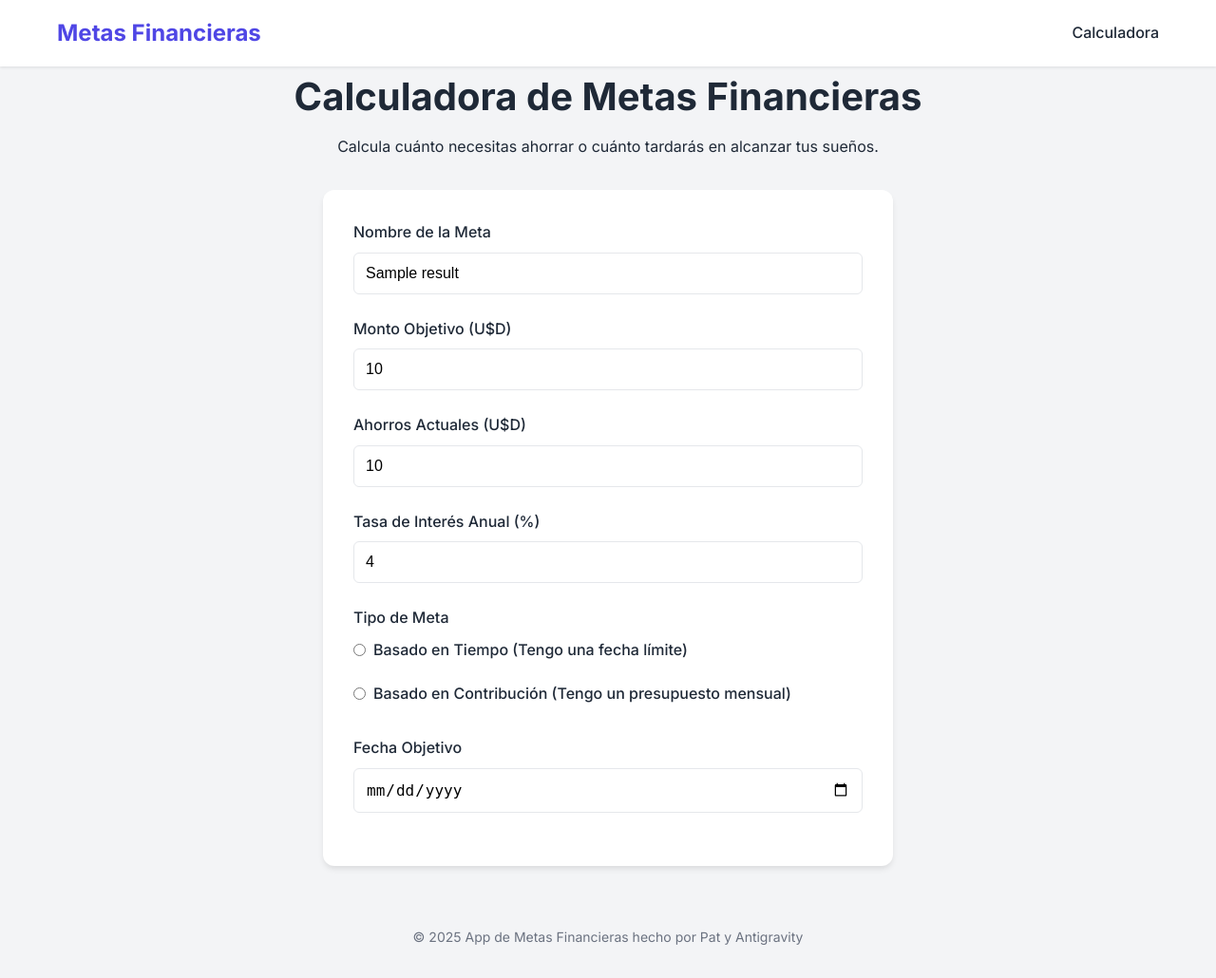
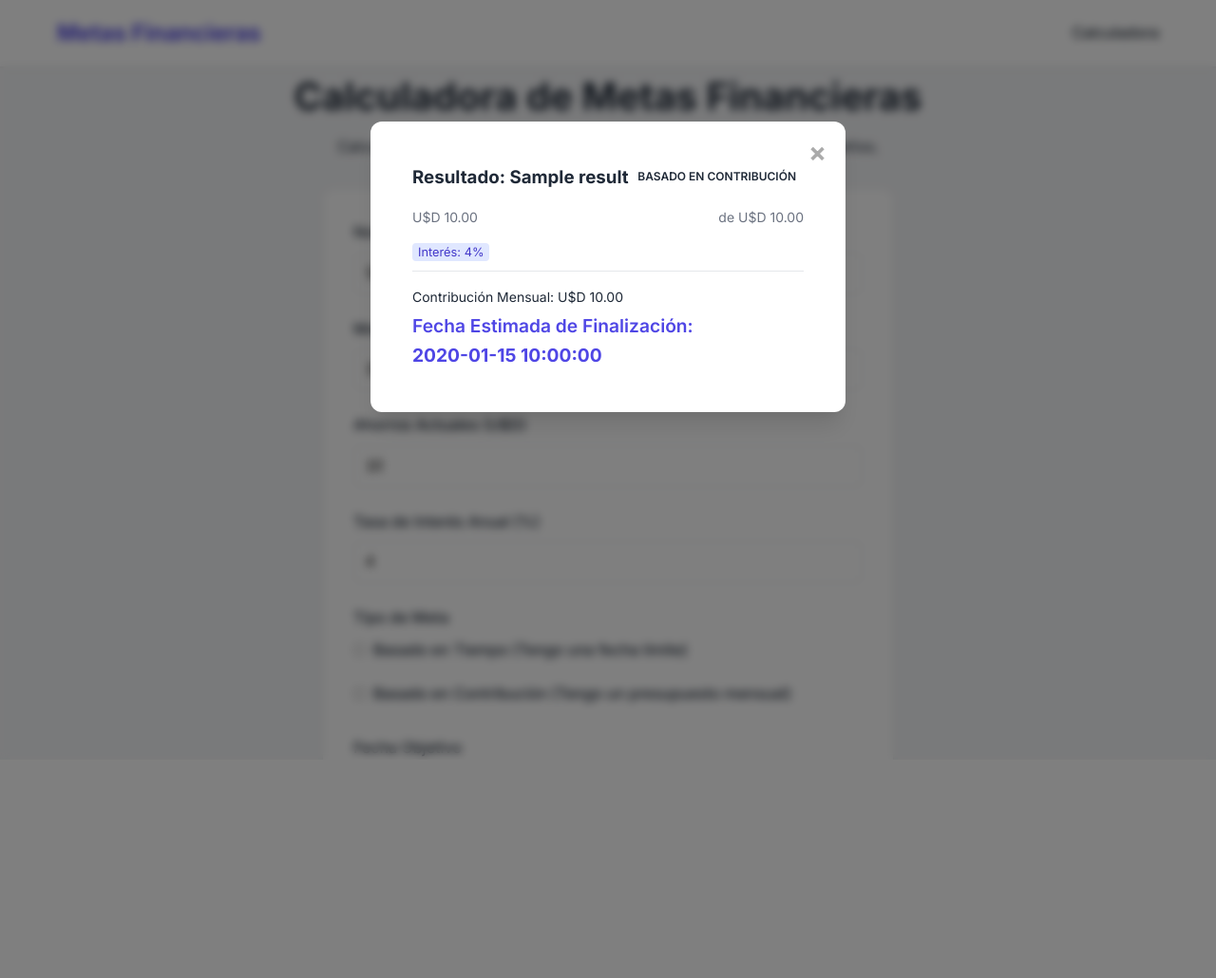
Before and after one commit to patoleonel/Calculadora-Finanzas, a Flask app: template templates/index.html in a window 1280 px wide. Shown: the whole page at 95% size. After the commit the page ends 797 px from the top, so only its background shows below. Run offline with Flask 3, Linux system fonts and the light colour scheme; the template is opened without the code that fills it: most values are stand-ins (such as "Sample title", 1, 10 or a date in 2020).

Commit message:
Fix critico de UI y logica de modal

```diff
--- a/templates/index.html
+++ b/templates/index.html
@@ -62,6 +62,58 @@
                 <input type="number" step="0.01" id="monthly_contribution" name="monthly_contribution"
                     value="{{ result.monthly_contribution if result and result.goal_type == 'contribution_based' else '' }}">
             </div>
+        </div>
+
+        <button type="submit" class="btn-primary full-width">Calcular</button>
+    </form>
+</div>
+
+{% if result %}
+<div id="resultModal" class="modal">
+    <div class="modal-content">
+        <span class="close-button" onclick="closeModal()">&times;</span>
+        <div class="goal-card" style="box-shadow: none;">
+            <div class="goal-header">
+                <h3>Resultado: {{ result.name }}</h3>
+                <span class="badge {{ result.goal_type }}">
+                    {% if result.goal_type == 'time_based' %}Basado en Tiempo{% else %}Basado en Contribución{% endif %}
+                </span>
+            </div>
+            <div class="goal-body">
+                <div class="amounts">
+                    <span>U$D {{ "{:,.2f}".format(result.current_amount) }}</span>
+                    <span>de U$D {{ "{:,.2f}".format(result.target_amount) }}</span>
+                </div>
+
+                {% if result.interest_rate > 0 %}
+                <div class="interest-rate" style="font-size: 0.8rem; color: var(--text-muted); margin-bottom: 0.5rem;">
+                    <span style="background: #e0e7ff; color: #4338ca; padding: 2px 6px; border-radius: 4px;">
+                        Interés: {{ result.interest_rate }}%
+                    </span>
+                </div>
+                {% endif %}
+
+                <div class="details">
+                    {% if result.goal_type == 'time_based' %}
+                    <p>Fecha Objetivo: {{ result.target_date }}</p>
+                    <p class="highlight" style="font-size: 1.2rem;">Contribución Mensual Necesaria: <br><strong>U$D {{
+                            "{:,.2f}".format(result.monthly_contribution) }}</strong></p>
+                    {% else %}
+                    <p>Contribución Mensual: U$D {{ "{:,.2f}".format(result.monthly_contribution) }}</p>
+                    <p class="highlight" style="font-size: 1.2rem;">Fecha Estimada de Finalización: <br><strong>{{
+                            result.target_date }}</strong></p>
+                    {% endif %}
+                </div>
+            </div>
+        </div>
+    </div>
+</div>
+{% endif %}
+
+<script>
+    function toggleFields() {
+        const type = document.querySelector('input[name="goal_type"]:checked').value;
+        const timeFields = document.getElementById('time_based_fields');
         const contribFields = document.getElementById('contribution_based_fields');
         const targetDateInput = document.getElementById('target_date');
         const monthlyInput = document.getElementById('monthly_contribution');
@@ -78,6 +130,19 @@
             monthlyInput.required = true;
         }
     }
+
+    function closeModal() {
+        document.getElementById('resultModal').style.display = 'none';
+    }
+
+    // Close modal when clicking outside
+    window.onclick = function (event) {
+        var modal = document.getElementById('resultModal');
+        if (event.target == modal) {
+            modal.style.display = "none";
+        }
+    }
+
     // Run on load to set correct state
     document.addEventListener('DOMContentLoaded', toggleFields);
 </script>
```
